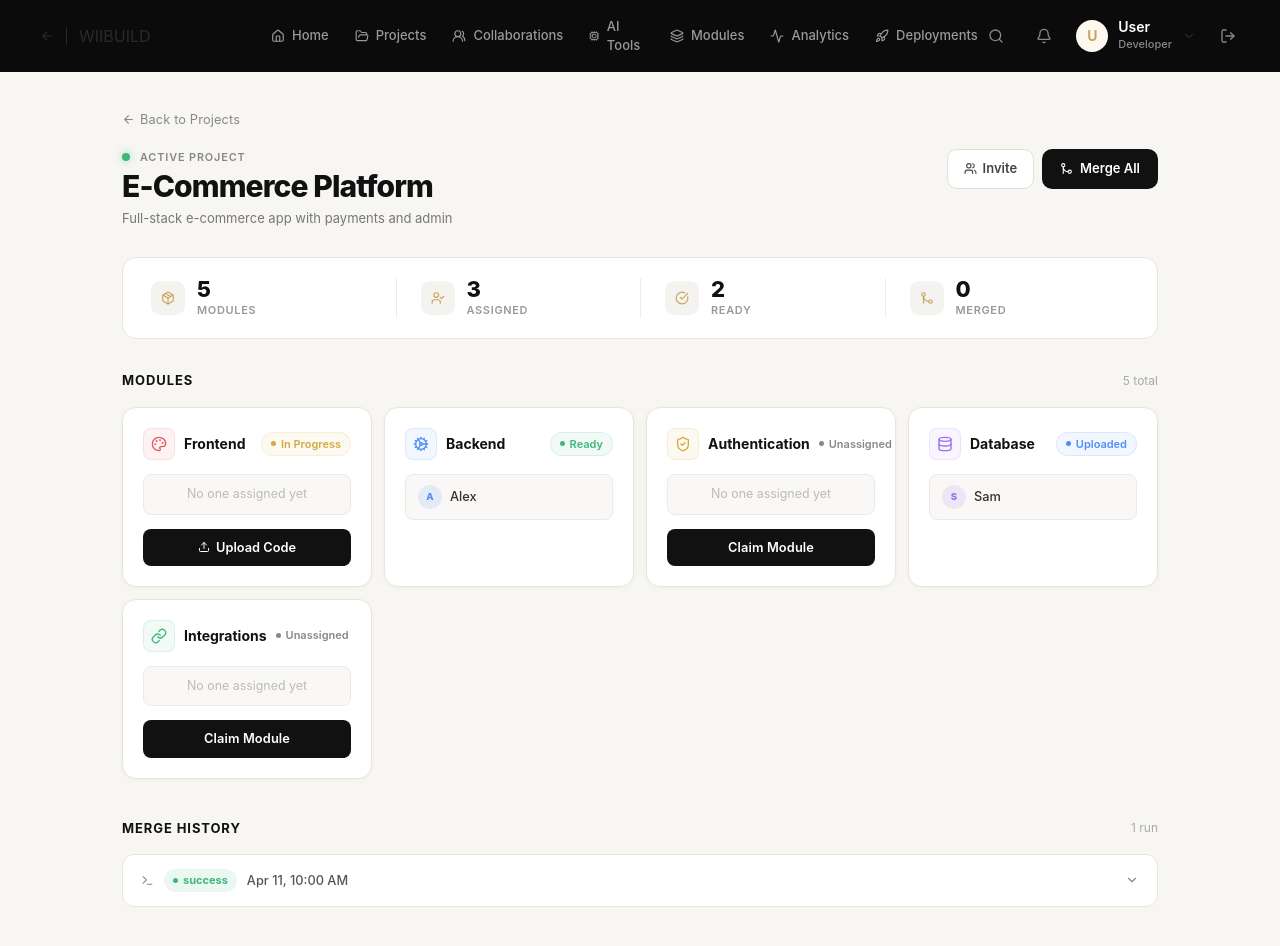
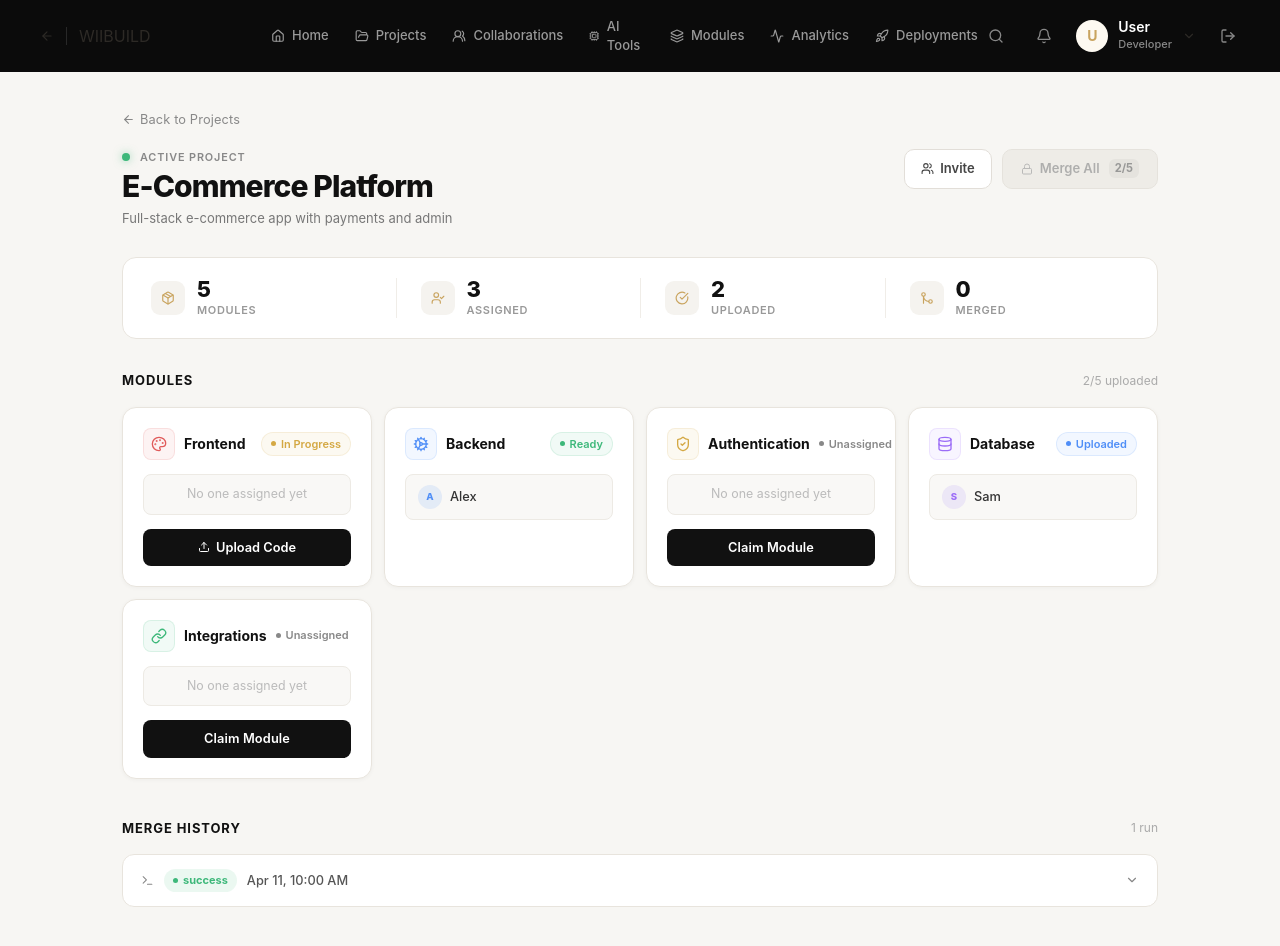
Before and after one commit to Aadi-110i/AI-Contributor, a Next.js app in the folder frontend/: page /project/1 in a window 1280 px wide. Shown: the top 946 px of the page. Built offline with nearby package versions, Linux system fonts and the light colour scheme; no server answers.

Commit message:
feat: restrict Merge All until all project modules are uploaded

```diff
--- a/frontend/src/app/api/merge/project/[id]/merge/route.ts
+++ b/frontend/src/app/api/merge/project/[id]/merge/route.ts
@@ -25,9 +25,29 @@ export async function POST(
         const { data: project } = await supabaseServer.from('projects').select('*').eq('id', id).single();
         if (!project) return NextResponse.json({ error: 'Project not found' }, { status: 404 });
 
+        // Enforce that all modules must be uploaded before merging
+        const { data: projectModules } = await supabaseServer
+            .from('modules')
+            .select('*')
+            .eq('project_id', id);
+
+        const unready = (projectModules || []).filter(
+            (m) => !['uploaded', 'standardized', 'merged'].includes(m.status)
+        );
+
+        if (projectModules && projectModules.length > 0 && unready.length > 0) {
+            return NextResponse.json(
+                {
+                    error: `Cannot merge: ${unready.length} of ${projectModules.length} modules have not been uploaded yet.`
+                },
+                { status: 400 }
+            );
+        }
+
         const logOutput = [
             '=== MERGE WORKFLOW INITIATED ===',
             `[INFO] Target Project: ${project.name} (${id})`,
+            `[INFO] Verified ${projectModules?.length || 0}/${projectModules?.length || 0} modules uploaded`,
             '[INFO] Verifying architectural constraints...',
             '[SUCCESS] Codebase verified and synchronized',
             '[BUILD] Build tests executed successfully',
@@ -46,6 +66,7 @@ export async function POST(
 
         if (error) throw error;
 
+        await supabaseServer.from('modules').update({ status: 'merged' }).eq('project_id', id);
         await supabaseServer.from('projects').update({ status: 'merged' }).eq('id', id);
 
         return NextResponse.json({
--- a/frontend/src/app/project/[id]/page.tsx
+++ b/frontend/src/app/project/[id]/page.tsx
@@ -10,7 +10,7 @@ import DashboardNavbar from '@/components/DashboardNavbar';
 import {
   ArrowLeft, Users, GitMerge, Package, UserCheck,
   CheckCircle, Palette, Cog, ShieldCheck, Database,
-  Link as LinkIcon, Upload, Terminal, ChevronDown, ChevronUp
+  Link as LinkIcon, Upload, Terminal, ChevronDown, ChevronUp, Lock
 } from 'lucide-react';
 import { useNotifications } from '@/lib/notifications-context';
 
@@ -90,18 +90,33 @@ export default function ProjectDetailPage() {
     setUploadId(null);
   };
 
+  // Only allow merge when all modules are uploaded
+  const uploadedModules = modules.filter((m) => ['uploaded', 'standardized', 'merged'].includes(m.status));
+  const uploadedCount = uploadedModules.length;
+  const totalModules = modules.length;
+  const allUploaded = totalModules > 0 && uploadedCount === totalModules;
+  const ready = modules.filter((m) => ['standardized', 'uploaded'].includes(m.status));
+  const merged = modules.filter((m) => m.status === 'merged');
+
   const handleMerge = async () => {
+    if (!allUploaded) {
+      addNotification(`All ${totalModules} modules must be uploaded before merging (${uploadedCount}/${totalModules} uploaded)`);
+      return;
+    }
+
     setMerging(true);
     try {
       const r = await api.merge.trigger(projectId);
-      setLogs((p) => [r.log, ...p]); fetchData();
+      setLogs((p) => [r.log, ...p]);
+      fetchData();
     } catch {
       setLogs((p) => [{
         id: `l-${Date.now()}`, project_id: projectId, status: 'success',
-        log_output: '=== MERGE LOG ===\n[SUCCESS] Merged module: frontend\n[SUCCESS] Merged module: backend\n[SKIP]  Skipped: authentication (no code)\n[LINK] Generated frontend→backend API connector\n[BUILD] Generated root package.json\n[INFO] Generated merge manifest\n[SUCCESS] Merge complete: 2/5 modules\n\n=== BUILD TEST ===\n[BUILD] Testing frontend...\n[SUCCESS] Dependencies installed\n[SUCCESS] Build successful\n[SUCCESS] All tests passed',
+        log_output: `=== MERGE LOG ===\n${modules.map(m => `[SUCCESS] Merged module: ${m.type}`).join('\n')}\n[LINK] Generated unified cross-module API connectors\n[BUILD] Generated root package.json\n[INFO] Generated merge manifest\n[SUCCESS] Merge complete: ${modules.length}/${modules.length} modules\n\n=== BUILD TEST ===\n[BUILD] Testing integrated application...\n[SUCCESS] Dependencies installed\n[SUCCESS] Build successful\n[SUCCESS] All tests passed`,
         created_at: new Date().toISOString(),
       }, ...p]);
-      addNotification(`Merge complete for ${project?.name}`);
+      setModules((p) => p.map((m) => ({ ...m, status: 'merged' })));
+      addNotification(`Merge complete: All ${modules.length} modules merged successfully`);
     } finally { setMerging(false); }
   };
 
@@ -109,9 +124,6 @@ export default function ProjectDetailPage() {
     try { const r = await api.invites.create(projectId); setInviteLink(r.link); }
     catch { setInviteLink(`${window.location.origin}/invite/demo-${Date.now()}`); }
   };
-
-  const ready = modules.filter((m) => ['standardized', 'uploaded'].includes(m.status));
-  const merged = modules.filter((m) => m.status === 'merged');
 
   if (loading) return (
     <div style={{ minHeight: '100vh', background: '#F7F6F3', fontFamily: "'Inter', system-ui, sans-serif" }}>
@@ -174,7 +186,7 @@ export default function ProjectDetailPage() {
             )}
           </div>
 
-          <div style={{ display: 'flex', gap: '8px', flexShrink: 0 }}>
+          <div style={{ display: 'flex', alignItems: 'center', gap: '10px', flexShrink: 0 }}>
             <button
               onClick={() => setShowInvite(true)}
               className="proj-btn-ghost"
@@ -182,16 +194,57 @@ export default function ProjectDetailPage() {
             >
               <Users size={13} /> Invite
             </button>
+
             <button
               onClick={handleMerge}
-              disabled={merging || ready.length === 0}
+              disabled={merging || !allUploaded}
               className="proj-btn-merge"
-              style={{ display: 'flex', alignItems: 'center', gap: '7px', background: '#111', color: '#fff', border: 'none', borderRadius: '10px', padding: '9px 18px', fontSize: '0.8125rem', fontWeight: 600, cursor: ready.length === 0 ? 'not-allowed' : 'pointer', opacity: ready.length === 0 ? 0.4 : 1, fontFamily: 'inherit', transition: 'background 0.15s' }}
+              title={
+                allUploaded
+                  ? 'All modules uploaded — click to merge project'
+                  : `Upload all ${totalModules} modules to enable merge (${uploadedCount}/${totalModules} uploaded)`
+              }
+              style={{
+                display: 'flex',
+                alignItems: 'center',
+                gap: '7px',
+                background: allUploaded ? '#111' : '#EAE7E1',
+                color: allUploaded ? '#fff' : '#888',
+                border: allUploaded ? 'none' : '1px solid #DCD8D0',
+                borderRadius: '10px',
+                padding: '9px 18px',
+                fontSize: '0.8125rem',
+                fontWeight: 600,
+                cursor: allUploaded ? 'pointer' : 'not-allowed',
+                opacity: allUploaded ? 1 : 0.65,
+                fontFamily: 'inherit',
+                transition: 'all 0.15s ease',
+              }}
             >
-              {merging
-                ? <><span style={{ width: '12px', height: '12px', border: '2px solid rgba(255,255,255,0.3)', borderTopColor: '#fff', borderRadius: '50%', animation: 'spin 0.6s linear infinite', display: 'inline-block' }} /> Merging…</>
-                : <><GitMerge size={13} /> Merge All</>
-              }
+              {merging ? (
+                <>
+                  <span style={{ width: '12px', height: '12px', border: '2px solid rgba(255,255,255,0.3)', borderTopColor: '#fff', borderRadius: '50%', animation: 'spin 0.6s linear infinite', display: 'inline-block' }} />
+                  Merging…
+                </>
+              ) : (
+                <>
+                  {allUploaded ? <GitMerge size={13} /> : <Lock size={12} style={{ color: '#999' }} />}
+                  <span>Merge All</span>
+                  {!allUploaded && (
+                    <span style={{
+                      fontSize: '0.7rem',
+                      background: 'rgba(0,0,0,0.06)',
+                      padding: '1px 6px',
+                      borderRadius: '6px',
+                      fontWeight: 700,
+                      marginLeft: '2px',
+                      color: '#666',
+                    }}>
+                      {uploadedCount}/{totalModules}
+                    </span>
+                  )}
+                </>
+              )}
             </button>
           </div>
         </div>
@@ -201,7 +254,7 @@ export default function ProjectDetailPage() {
           {[
             { icon: <Package size={14} />,    value: modules.length,                                        label: 'Modules' },
             { icon: <UserCheck size={14} />,   value: modules.filter(m => m.assigned_to).length,            label: 'Assigned' },
-            { icon: <CheckCircle size={14} />, value: ready.length,                                          label: 'Ready' },
+            { icon: <CheckCircle size={14} />, value: uploadedCount,                                        label: 'Uploaded' },
             { icon: <GitMerge size={14} />,    value: merged.length,                                         label: 'Merged' },
           ].map((s, i) => (
             <div key={s.label} style={{ display: 'flex', alignItems: 'center', gap: '12px', paddingLeft: i > 0 ? '24px' : 0, borderLeft: i > 0 ? '1px solid #F0EDE8' : 'none' }}>
@@ -220,7 +273,7 @@ export default function ProjectDetailPage() {
         <div style={{ marginBottom: '40px' }}>
           <div style={{ display: 'flex', alignItems: 'center', justifyContent: 'space-between', marginBottom: '16px' }}>
             <h2 style={{ fontSize: '0.8125rem', fontWeight: 700, color: '#111', textTransform: 'uppercase', letterSpacing: '0.07em', margin: 0 }}>Modules</h2>
-            <span style={{ fontSize: '0.75rem', color: '#aaa' }}>{modules.length} total</span>
+            <span style={{ fontSize: '0.75rem', color: '#aaa' }}>{uploadedCount}/{totalModules} uploaded</span>
           </div>
 
           <div style={{ display: 'grid', gridTemplateColumns: 'repeat(auto-fill, minmax(240px, 1fr))', gap: '12px' }}>
```
